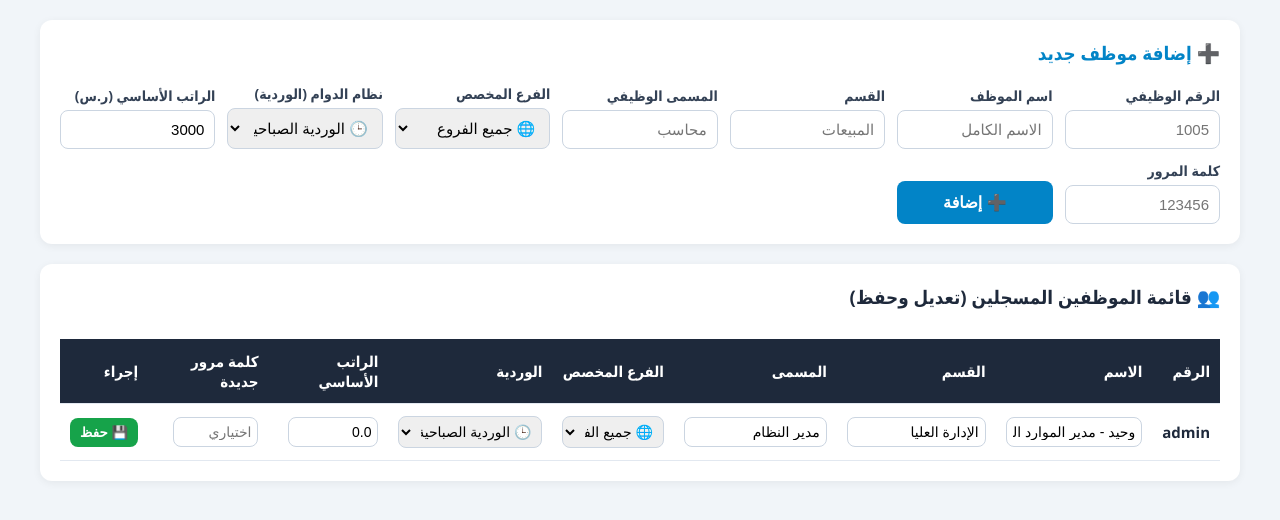
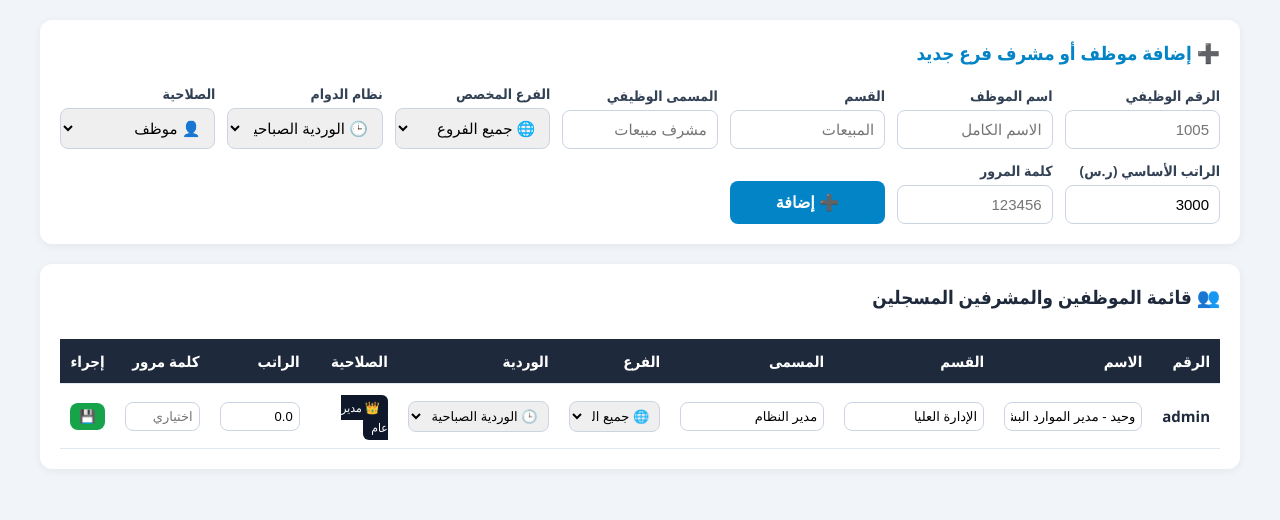
Before and after one commit to wahidhakamy-debug/attendance-system, a Flask app: page /employees in a window 1280 px wide. Shown: the part 101-621 px from the top of the page. Run offline with Flask 3, Linux system fonts and the light colour scheme; the visitor is signed in with stand-in values (Sample User, id 1); data comes from the database, SQL or seed files in the repository; data that the repository does not hold is empty; some libraries are stand-ins or nearby versions.

Commit message:
Update employee form and list for supervisors

```diff
--- a/templates/employees.html
+++ b/templates/employees.html
@@ -2,12 +2,12 @@
 {% block content %}
 
 <div class="card">
-    <h3 style="margin-top:0; color:#0284c7;">➕ إضافة موظف جديد</h3>
-    <form action="/add_employee" method="POST" style="display: grid; grid-template-columns: repeat(auto-fit, minmax(150px, 1fr)); gap: 12px; align-items: end;">
+    <h3 style="margin-top:0; color:#0284c7;">➕ إضافة موظف أو مشرف فرع جديد</h3>
+    <form action="/add_employee" method="POST" style="display: grid; grid-template-columns: repeat(auto-fit, minmax(145px, 1fr)); gap: 12px; align-items: end;">
         <div><label>الرقم الوظيفي</label><input type="text" name="emp_id" placeholder="1005" required></div>
         <div><label>اسم الموظف</label><input type="text" name="name" placeholder="الاسم الكامل" required></div>
         <div><label>القسم</label><input type="text" name="department" placeholder="المبيعات" required></div>
-        <div><label>المسمى الوظيفي</label><input type="text" name="job_title" placeholder="محاسب" required></div>
+        <div><label>المسمى الوظيفي</label><input type="text" name="job_title" placeholder="مشرف مبيعات" required></div>
         <div>
             <label>الفرع المخصص</label>
             <select name="assigned_branch">
@@ -16,9 +16,16 @@
             </select>
         </div>
         <div>
-            <label>نظام الدوام (الوردية)</label>
+            <label>نظام الدوام</label>
             <select name="assigned_shift">
                 {% for s in shifts %}<option value="{{ s.1 }}">🕒 {{ s.1 }}</option>{% endfor %}
+            </select>
+        </div>
+        <div>
+            <label>الصلاحية</label>
+            <select name="role">
+                <option value="employee">👤 موظف</option>
+                <option value="supervisor">🛡️ مشرف فرع</option>
             </select>
         </div>
         <div><label>الراتب الأساسي (ر.س)</label><input type="number" step="0.01" name="base_salary" value="3000" required></div>
@@ -28,37 +35,47 @@
 </div>
 
 <div class="card">
-    <h3 style="margin-top:0;">👥 قائمة الموظفين المسجلين (تعديل وحفظ)</h3>
+    <h3 style="margin-top:0;">👥 قائمة الموظفين والمشرفين المسجلين</h3>
     <div style="overflow-x:auto;">
         <table>
             <thead>
-                <tr><th>الرقم</th><th>الاسم</th><th>القسم</th><th>المسمى</th><th>الفرع المخصص</th><th>الوردية</th><th>الراتب الأساسي</th><th>كلمة مرور جديدة</th><th>إجراء</th></tr>
+                <tr><th>الرقم</th><th>الاسم</th><th>القسم</th><th>المسمى</th><th>الفرع</th><th>الوردية</th><th>الصلاحية</th><th>الراتب</th><th>كلمة مرور</th><th>إجراء</th></tr>
             </thead>
             <tbody>
                 {% for emp in employees %}
                 <tr>
                     <form action="/edit_employee/{{ emp.0 }}" method="POST">
                         <td><strong>{{ emp.0 }}</strong></td>
-                        <td><input type="text" name="name" value="{{ emp.1 }}" required style="padding:6px; font-size:14px;"></td>
-                        <td><input type="text" name="department" value="{{ emp.2 }}" required style="padding:6px; font-size:14px;"></td>
-                        <td><input type="text" name="job_title" value="{{ emp.3 }}" required style="padding:6px; font-size:14px;"></td>
+                        <td><input type="text" name="name" value="{{ emp.1 }}" required style="padding:6px; font-size:13px;"></td>
+                        <td><input type="text" name="department" value="{{ emp.2 }}" required style="padding:6px; font-size:13px;"></td>
+                        <td><input type="text" name="job_title" value="{{ emp.3 }}" required style="padding:6px; font-size:13px;"></td>
                         <td>
-                            <select name="assigned_branch" style="padding:6px; font-size:14px;">
+                            <select name="assigned_branch" style="padding:6px; font-size:13px;">
                                 <option value="جميع الفروع" {% if emp.4 == 'جميع الفروع' %}selected{% endif %}>🌐 جميع الفروع</option>
                                 {% for b in branches %}<option value="{{ b.1 }}" {% if emp.4 == b.1 %}selected{% endif %}>📍 {{ b.1 }}</option>{% endfor %}
                             </select>
                         </td>
                         <td>
-                            <select name="assigned_shift" style="padding:6px; font-size:14px;">
+                            <select name="assigned_shift" style="padding:6px; font-size:13px;">
                                 {% for s in shifts %}<option value="{{ s.1 }}" {% if emp.5 == s.1 %}selected{% endif %}>🕒 {{ s.1 }}</option>{% endfor %}
                             </select>
                         </td>
-                        <td><input type="number" step="0.01" name="base_salary" value="{{ emp.6 }}" required style="padding:6px; font-size:14px; width:90px;"></td>
-                        <td><input type="text" name="password" placeholder="اختياري" style="padding:6px; font-size:14px; width:85px;"></td>
+                        <td>
+                            {% if emp.0 == 'admin' %}
+                            <span style="background:#0f172a; color:white; padding:4px 8px; border-radius:6px; font-size:12px;">👑 مدير عام</span>
+                            {% else %}
+                            <select name="role" style="padding:6px; font-size:13px;">
+                                <option value="employee" {% if emp.7 == 'employee' %}selected{% endif %}>👤 موظف</option>
+                                <option value="supervisor" {% if emp.7 == 'supervisor' %}selected{% endif %}>🛡️ مشرف فرع</option>
+                            </select>
+                            {% endif %}
+                        </td>
+                        <td><input type="number" step="0.01" name="base_salary" value="{{ emp.6 }}" required style="padding:6px; font-size:13px; width:80px;"></td>
+                        <td><input type="text" name="password" placeholder="اختياري" style="padding:6px; font-size:13px; width:75px;"></td>
                         <td style="white-space: nowrap;">
-                            <button type="submit" class="btn" style="background:#16a34a; padding:7px 10px;">💾 حفظ</button>
+                            <button type="submit" class="btn" style="background:#16a34a; padding:6px 9px;">💾</button>
                             {% if emp.0 != 'admin' %}
-                            <a href="/delete_emp/{{ emp.0 }}" onclick="return confirm('حذف هذا الموظف؟')" class="btn" style="background:#dc2626; padding:7px 10px; text-decoration:none;">حذف</a>
+                            <a href="/delete_emp/{{ emp.0 }}" onclick="return confirm('حذف هذا الموظف؟')" class="btn" style="background:#dc2626; padding:6px 9px; text-decoration:none;">🗑️</a>
                             {% endif %}
                         </td>
                     </form>
```
